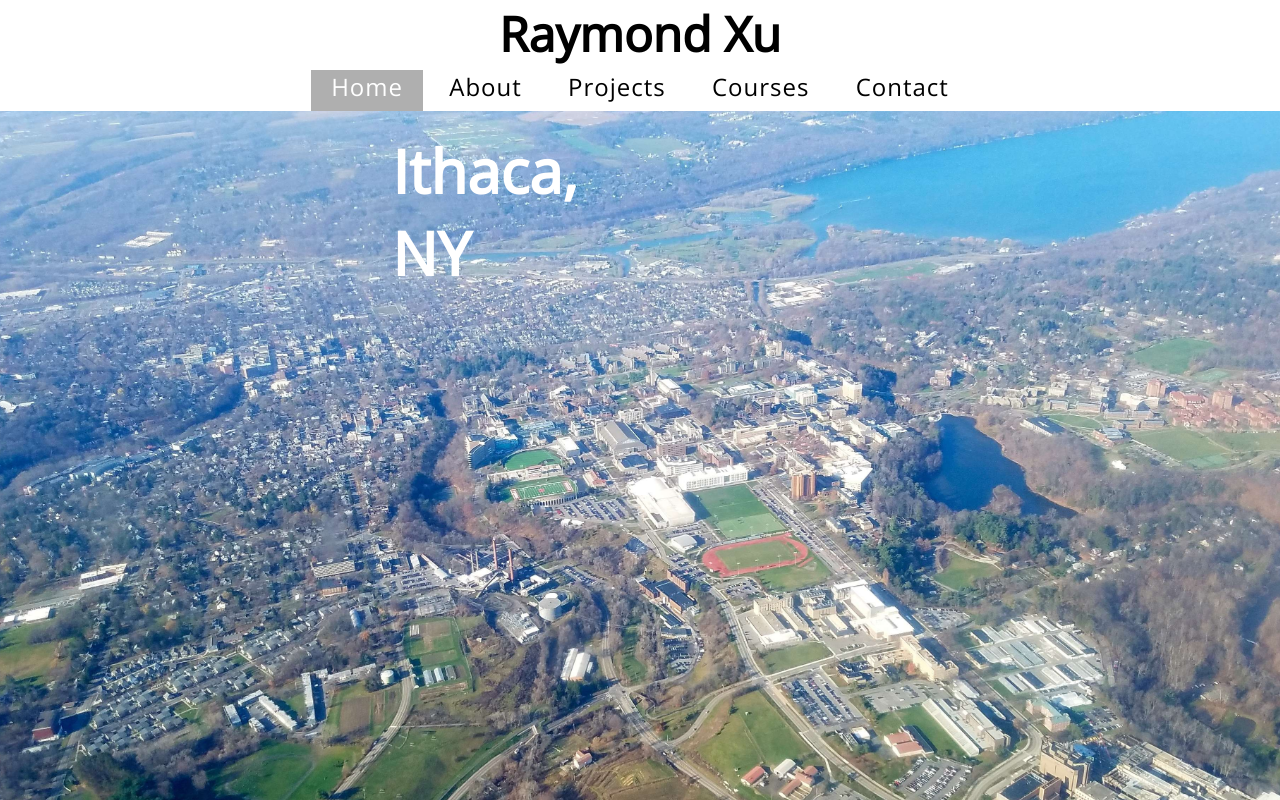
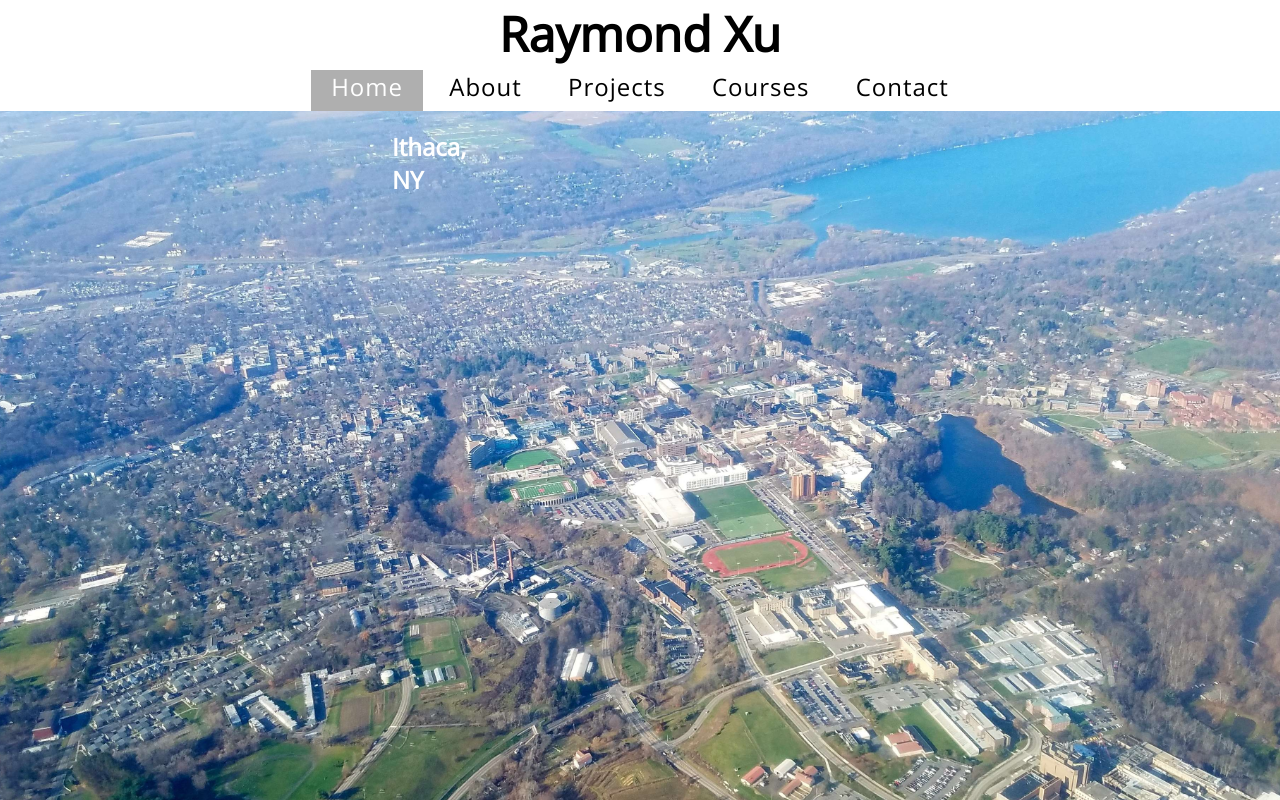
Before and after one commit to ryx2/ryx2.github.io, a plain HTML site: page index.html in a window 1280 px wide. Drawn offline with nearby package versions, Linux system fonts and the light colour scheme.

Commit message:
font size for h2 and chaching inserted

```diff
--- a/index.html
+++ b/index.html
@@ -19,6 +19,7 @@
     </script>
     <script src="https://ajax.googleapis.com/ajax/libs/jquery/3.1.1/jquery.min.js"></script>
     <script src="https://cdnjs.cloudflare.com/ajax/libs/jquery-easing/1.3/jquery.easing.min.js"></script>
+    <meta http-equiv="Cache-control" content="public">
   </head>
   <body>
     <!-- Header and nav bar -->
--- a/styles/style.css
+++ b/styles/style.css
@@ -12,6 +12,9 @@ h1 {
   color: #000000;
   text-align: center;
   width: 100%;
+}
+h2{
+  font-size: 24px;
 }
 header {
   width: 100%;
```
